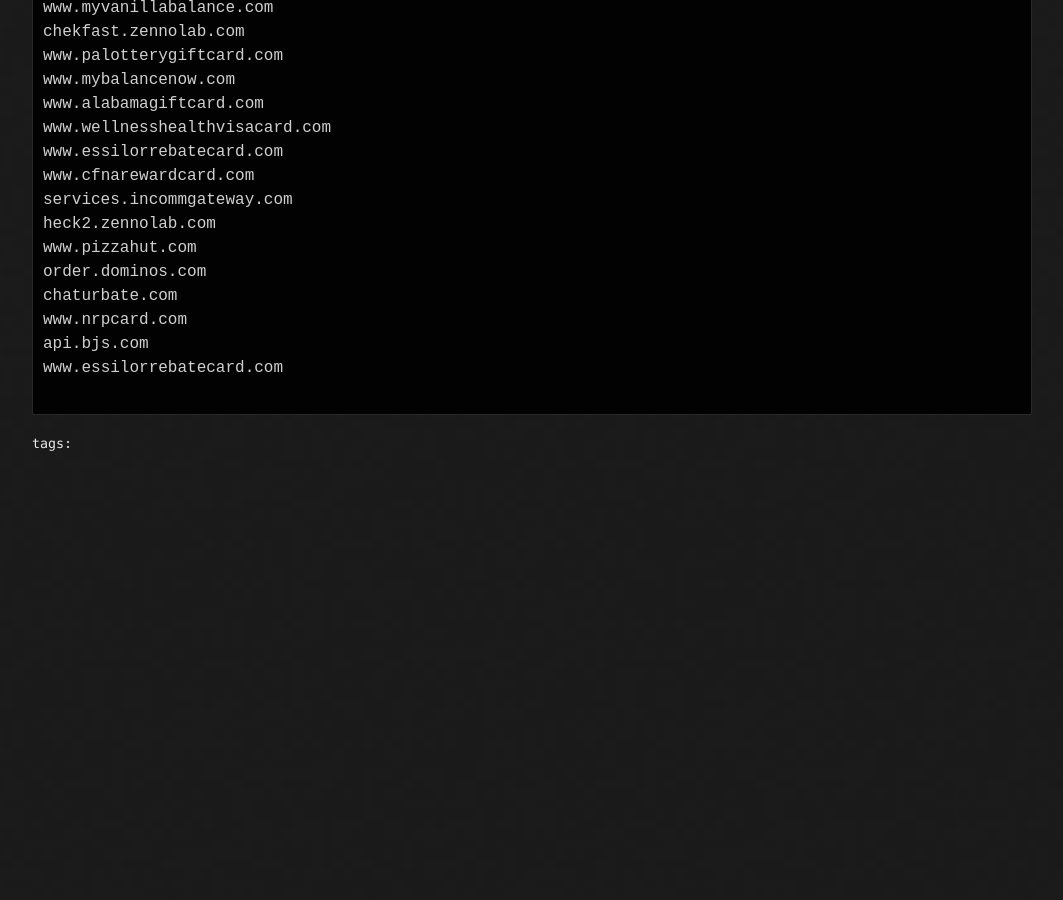
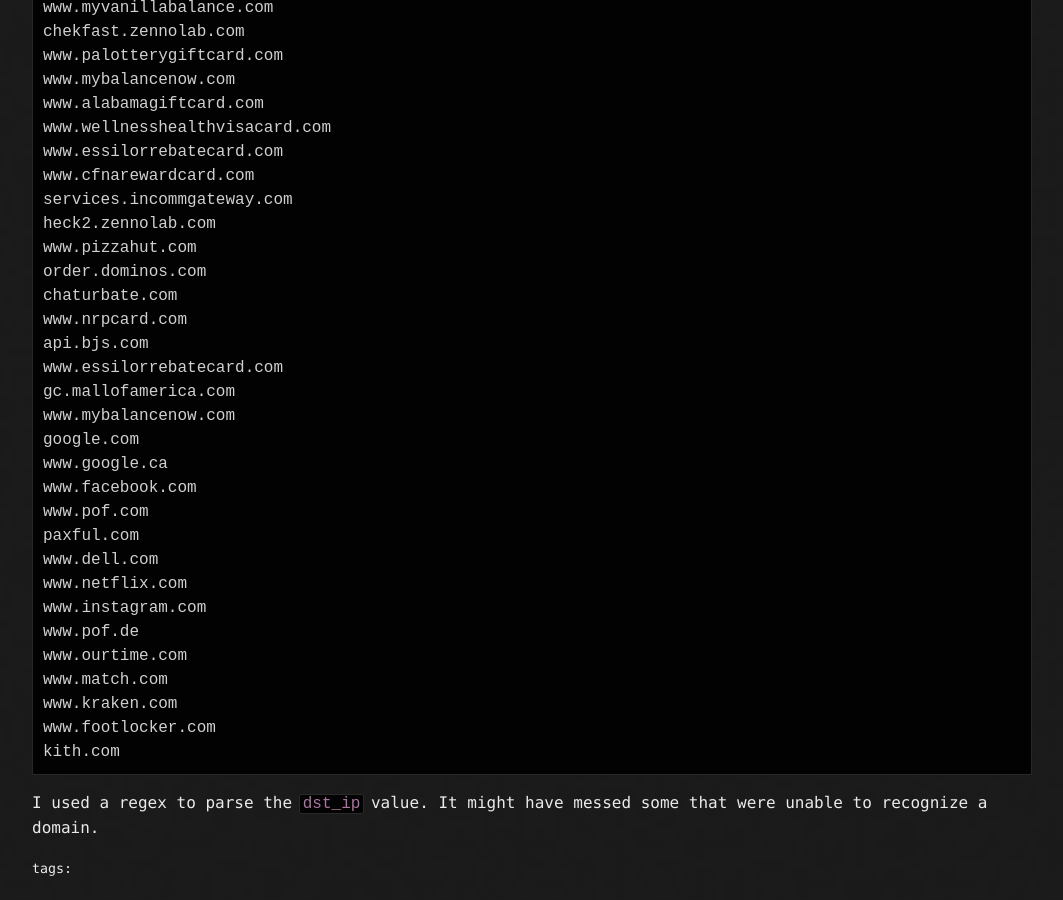
Before and after one commit to Michael-Meade/MinerFind, a Jekyll site: the page built from _posts/2019-06-13-Honey-Pot-Data-For-June.md, in a window 1280 px wide and 900 px high, scrolled down 2784 px. Shown: the whole window, without its empty margins (108-1171 px from the left). Built offline with Jekyll 4.4.1, drawn with Linux system fonts in a browser that asks for light colours; the repository's description, which GitHub fills in, is left out; before the commit the page ends 3259 px from its top, so only the background shows below that.

Commit message:
Update 2019-06-13-Honey-Pot-Data-For-June.md

````diff
--- a/_posts/2019-06-13-Honey-Pot-Data-For-June.md
+++ b/_posts/2019-06-13-Honey-Pot-Data-For-June.md
@@ -57,5 +57,21 @@ chaturbate.com
 www.nrpcard.com
 api.bjs.com
 www.essilorrebatecard.com
-
+gc.mallofamerica.com
+www.mybalancenow.com
+google.com
+www.google.ca
+www.facebook.com
+www.pof.com
+paxful.com
+www.dell.com
+www.netflix.com
+www.instagram.com
+www.pof.de
+www.ourtime.com
+www.match.com
+www.kraken.com
+www.footlocker.com
+kith.com
 ```
+I used a regex to parse the ```dst_ip``` value. It might have messed some that were unable to recognize a domain.
````
